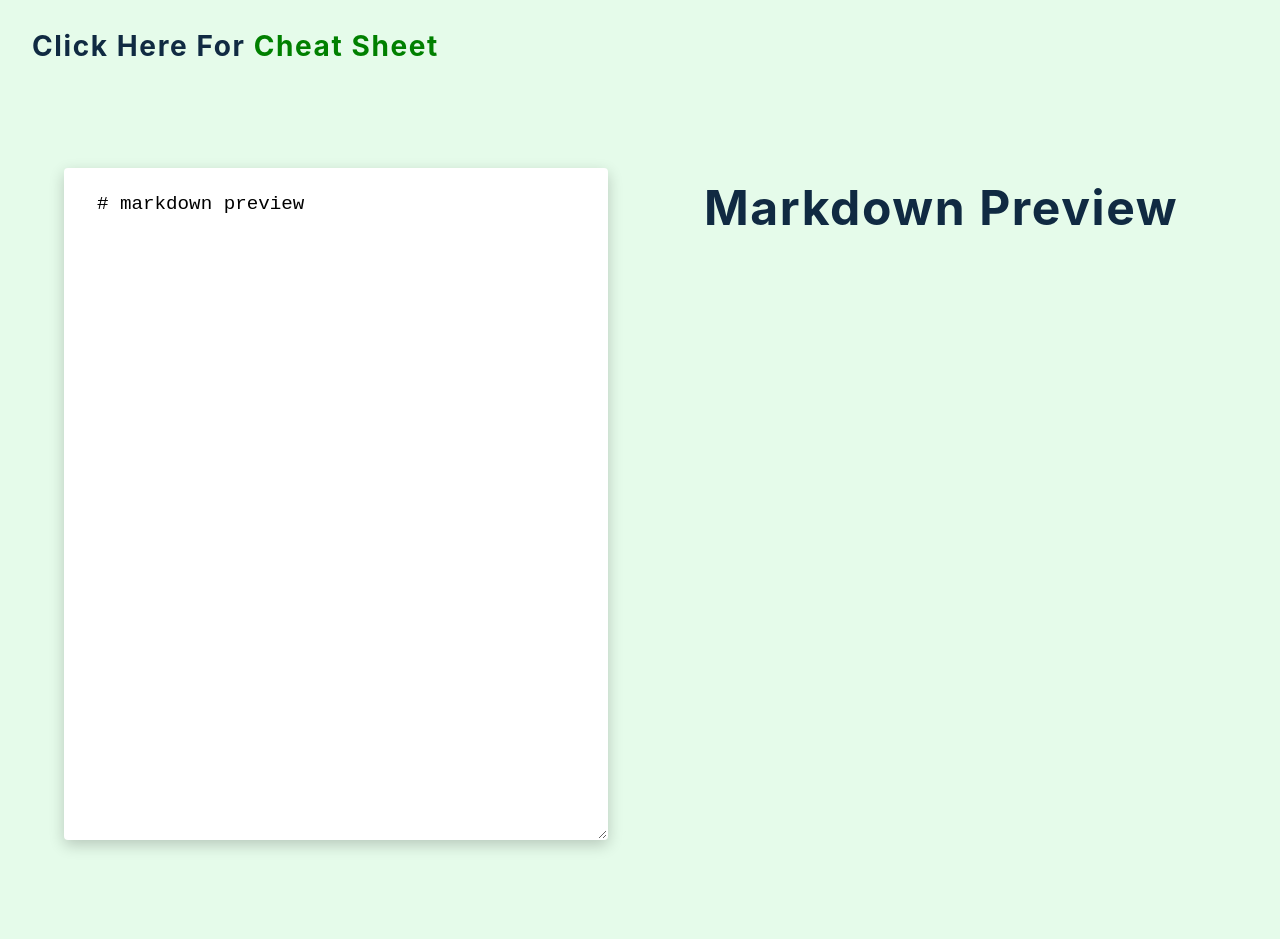
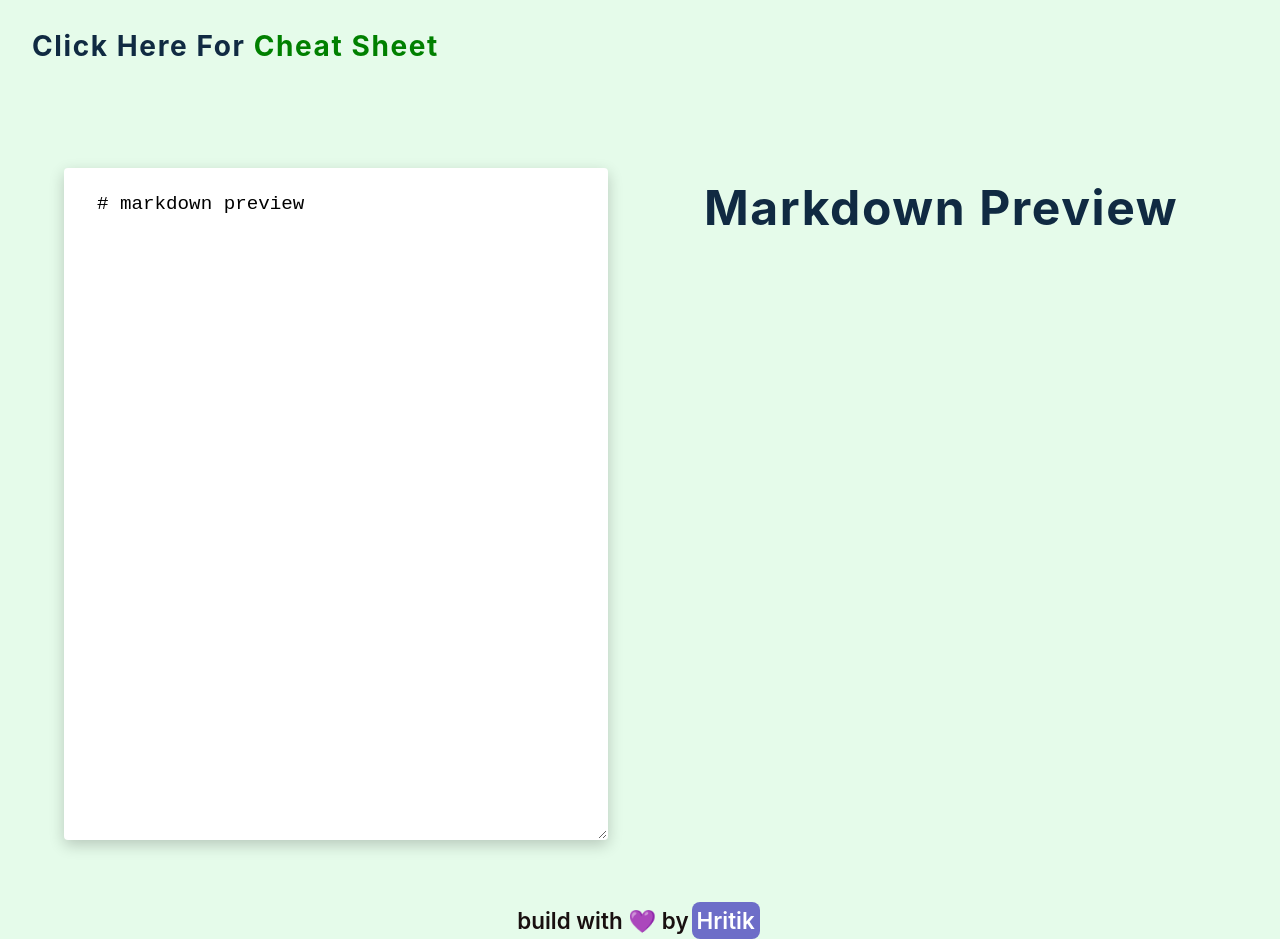
Before and after one commit to hritikd3/markdown-react, a React (Vite) app: page / in a window 1280 px wide. Before the commit the page ends 904 px from the top, so only its background shows below. Built offline with nearby package versions, Linux system fonts and the light colour scheme.

Commit message:
footer fixed

```diff
--- a/index.html
+++ b/index.html
@@ -4,7 +4,7 @@
     <meta charset="UTF-8" />
     <link rel="icon" type="image/svg+xml" href="src/favicon.svg" />
     <meta name="viewport" content="width=device-width, initial-scale=1.0" />
-    <title>Vite App</title>
+    <title>Markdown Vite App</title>
   </head>
   <body>
     <div id="root"></div>
--- a/src/App.css
+++ b/src/App.css
@@ -199,3 +199,19 @@ pre {
   color: yellow;
   margin-bottom: 1.5rem;
 }
+
+
+.footer{
+  color: #191010;
+  text-align: center;
+  font-weight: 600;
+  font-size: 1.4rem;
+}
+span{
+                       color : white;
+  background: #6d6dc8;
+  padding: 5px;
+  margin: 3px;
+  border-radius: 8px;
+  cursor: pointer;
+}
--- a/src/App.jsx
+++ b/src/App.jsx
@@ -21,7 +21,12 @@ function App() {
         </article>
 
       </section>
+    <section className="footer"> build with 💜 by
+      <span onClick={()=> alert('ʕ•́ᴥ•̀ʔ Hritik is currently Smashing his keyboard until something good happens... 😄')}>Hritik </span></section>
     </main>
+
+
+
   )
 }
 
```
Also changed, not shown: 1 other file (tests, documents, lock files or other folders).
